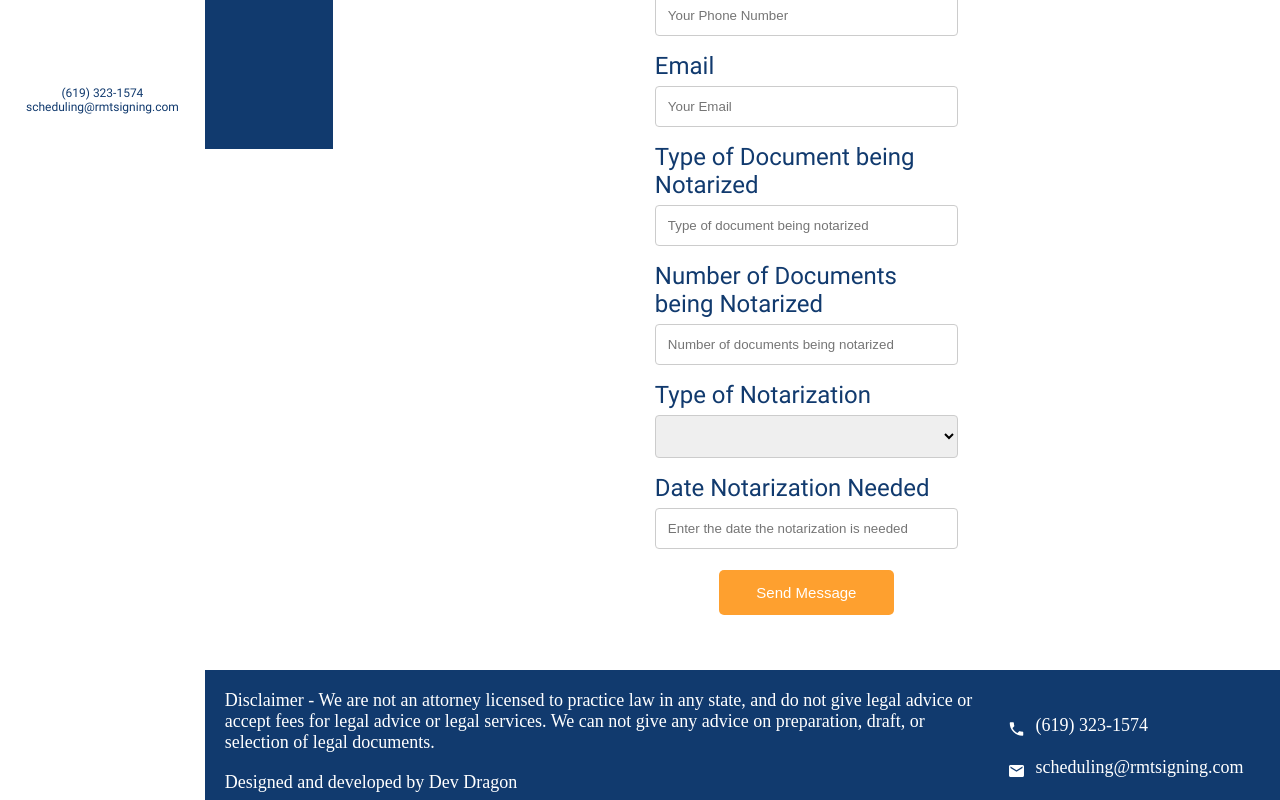
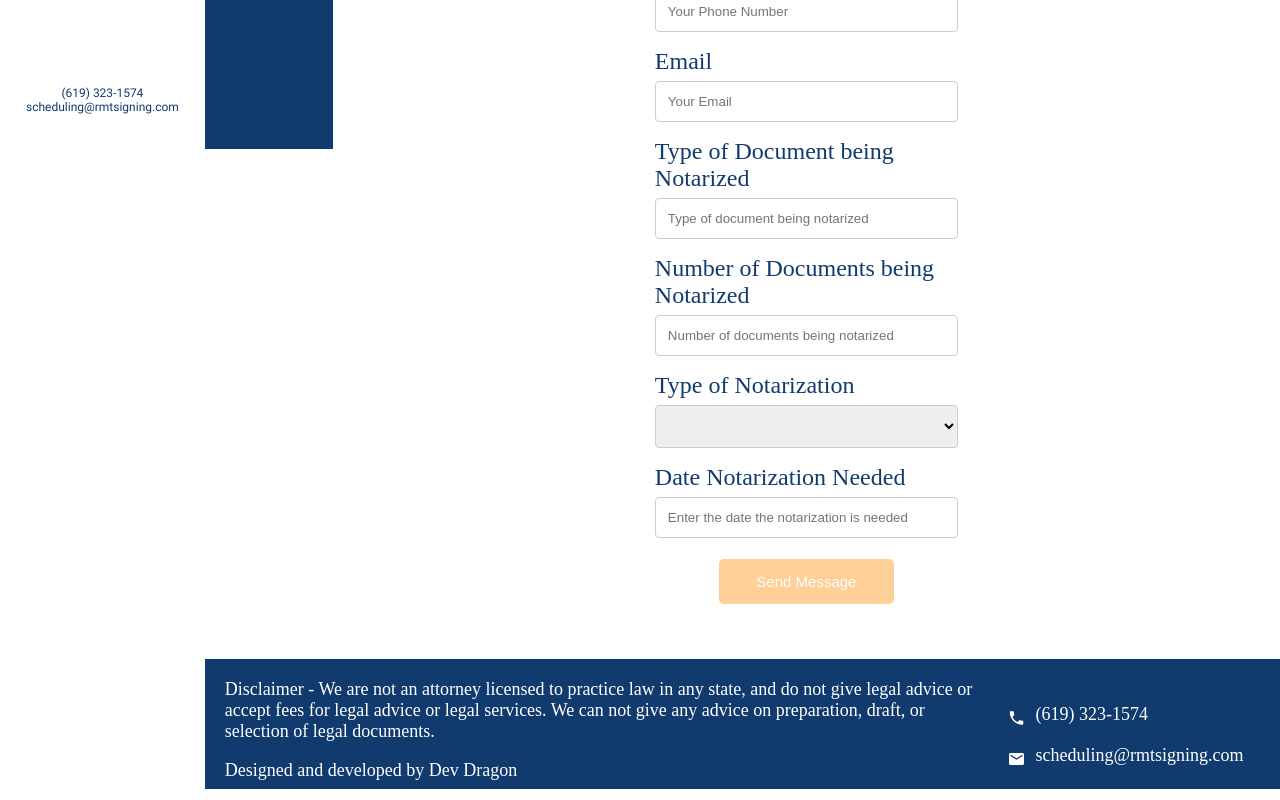
Before and after one commit to Boka44/rmtsigning, an Angular app: page /contact in a window 1280 px wide. Shown: the part 651-1451 px from the top of the page. Built offline with nearby package versions, Linux system fonts and the light colour scheme; a web font is replaced by a local one.

Commit message:
added contact fixes, styling and api url updates

```diff
--- a/src/app/contact/contact.component.scss
+++ b/src/app/contact/contact.component.scss
@@ -61,4 +61,11 @@
           color: red;
       }
 
+      button {
+          &:disabled {
+              opacity: .5;
+              transform: none;
+          }
+      }
+
 }
--- a/src/app/contact/contact.component.ts
+++ b/src/app/contact/contact.component.ts
@@ -58,8 +58,12 @@ export class ContactComponent implements OnInit {
     message += `\n Date Notarization Needed: ${this.form.dateOfNot}`;
     message += `\n\n\n Praise be! \n-- Reverend Boka Hrboka`;
 
+    const emailObj = {
+      email: this.form.email,
+      message: message
+    }
 
-    this._contactService.sendContactForm(this.form)
+    this._contactService.sendContactForm(emailObj)
       .subscribe((result: any) => {
         if(result.status == 422) {
           this.isEmailInvalid = true
--- a/src/app/contact/contact.service.ts
+++ b/src/app/contact/contact.service.ts
@@ -10,12 +10,6 @@ export class ContactService {
     ) { }
 
     sendContactForm(body) {
-        return this.http.post(environment.contactAPI, body, {
-            headers: {
-                'Access-Control-Allow-Headers': 'Content-Type',
-                'Access-Control-Allow-Methods': 'POST',
-                'Access-Control-Allow-Origin': '*'
-            }
-        });
+        return this.http.post(environment.contactAPI, body);
     }
 }
--- a/src/app/faqs/faqs.component.scss
+++ b/src/app/faqs/faqs.component.scss
@@ -45,6 +45,14 @@ ol {
     }
 }
 
+oL {
+    li {
+        @media screen and (max-width: 1000px) {
+            font-size: 18px;
+        }
+    }
+}
+
 .top-margin {
     margin-top: 100px;
 }
--- a/src/app/id-checklist/id-checklist.component.scss
+++ b/src/app/id-checklist/id-checklist.component.scss
@@ -11,6 +11,10 @@
         list-style: none;
         li {
             margin-bottom: 30px;
+
+            @media screen and (max-width:1000px) {
+                font-size: 16px;
+            }
 
             &:before {
                 content: "\2022";  /* Add content: \2022 is the CSS Code/unicode for a bullet */
--- a/src/environments/environment.prod.ts
+++ b/src/environments/environment.prod.ts
@@ -1,4 +1,4 @@
 export const environment = {
   production: true,
-  contactAPI: 'https://nx13detig3.execute-api.us-west-1.amazonaws.com/production/rmtSigningContactHandler'
+  contactAPI: 'https://api.rmtsigning.com/contact/rmtSigningContact'
 };
--- a/src/environments/environment.ts
+++ b/src/environments/environment.ts
@@ -4,7 +4,7 @@
 
 export const environment = {
   production: false,
-  contactAPI: 'https://nx13detig3.execute-api.us-west-1.amazonaws.com/production/rmtSigningContactHandler'
+  contactAPI: 'https://api.rmtsigning.com/contact/rmtSigningContact'
 };
 
 /*
--- a/src/styles.scss
+++ b/src/styles.scss
@@ -109,6 +109,7 @@ button {
     height: 45px;
     width: 175px;
     outline: none;
+    transition: all .7s;
 
     &:hover {
         cursor: pointer;
@@ -360,5 +361,5 @@ button {
         margin-bottom: 30px;
     }
 }
-html, body { height: 100%; }
-body { margin: 0; font-family: Roboto, "Helvetica Neue", sans-serif; }
+// html, body { height: 100%; }
+// body { margin: 0; font-family: Roboto, "Helvetica Neue", sans-serif; }
```
